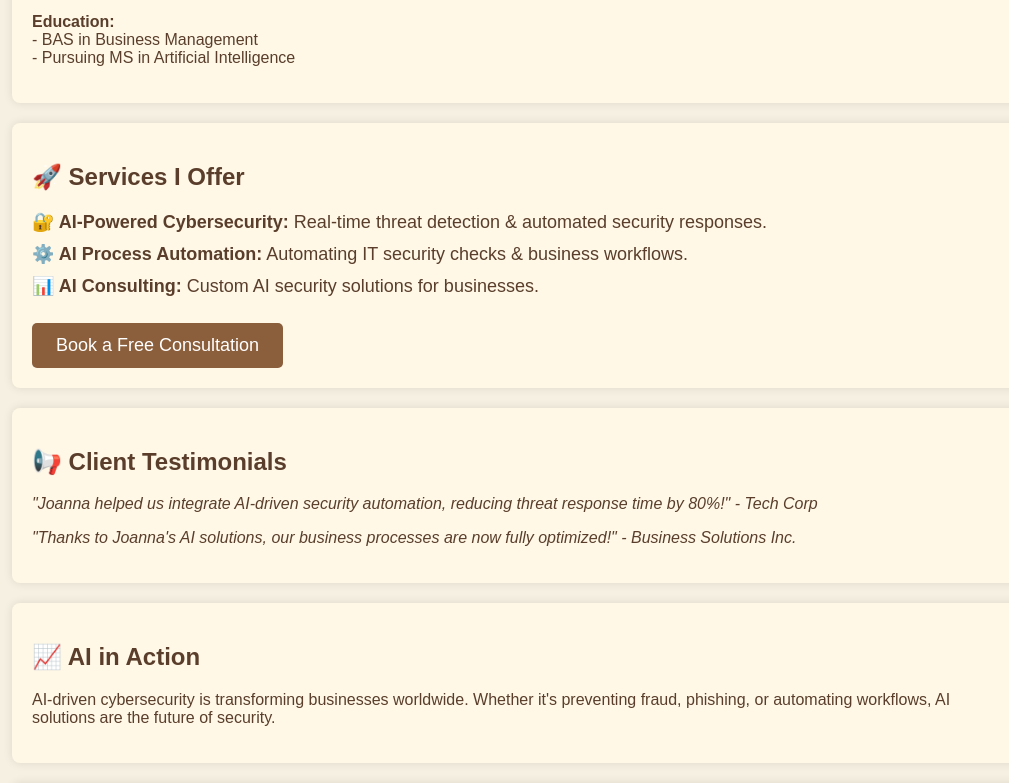
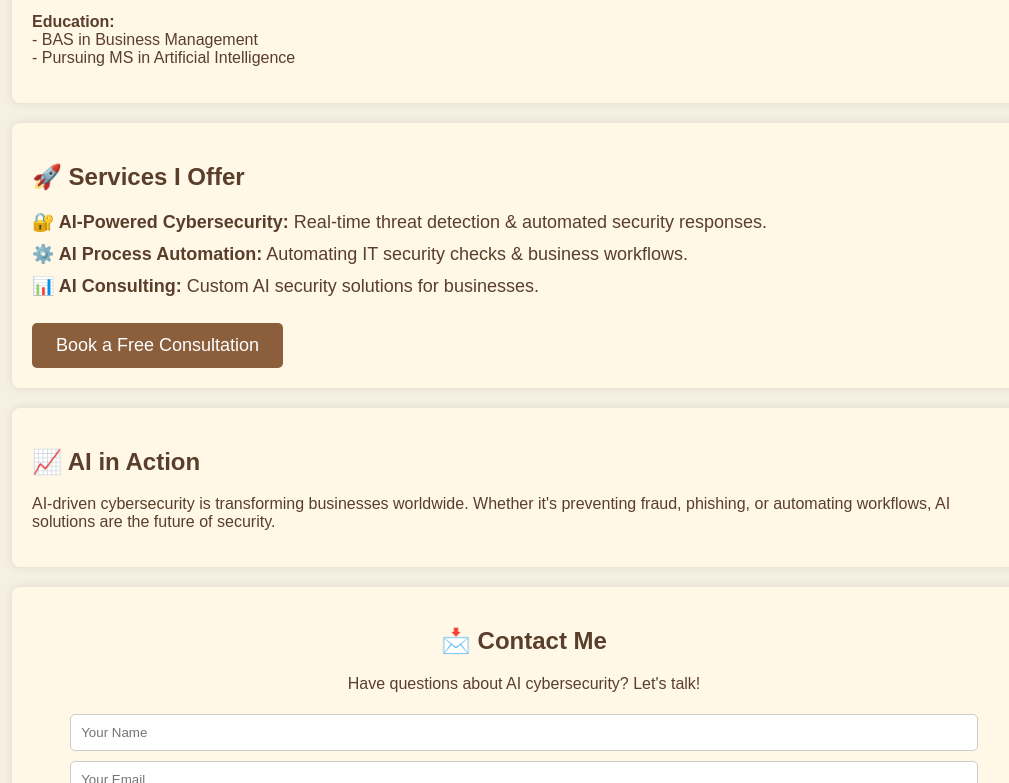
Before and after one commit to JoannaLundy/Joanna-AI-consultant, a plain HTML site: page Index.html in a window 1280 px wide. Shown: the part 439-1222 px from the top of the page, without its empty margins (116-1125 px from the left). Drawn offline with Linux system fonts and the light colour scheme.

Commit message:
Update Index.html

```diff
--- a/Index.html
+++ b/Index.html
@@ -116,13 +116,6 @@
             </ul>
             <a href="mailto:lundyjoanna@outlook.com" class="cta-button">Book a Free Consultation</a>
         </div>
-
-        <div class="section">
-            <h2>📢 Client Testimonials</h2>
-            <p class="testimonials">"Joanna helped us integrate AI-driven security automation, reducing threat response time by 80%!" - Tech Corp</p>
-            <p class="testimonials">"Thanks to Joanna's AI solutions, our business processes are now fully optimized!" - Business Solutions Inc.</p>
-        </div>
-
         <div class="section">
             <h2>📈 AI in Action</h2>
             <p>AI-driven cybersecurity is transforming businesses worldwide. Whether it's preventing fraud, phishing, or automating workflows, AI solutions are the future of security.</p>
```
